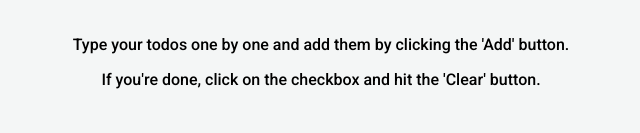
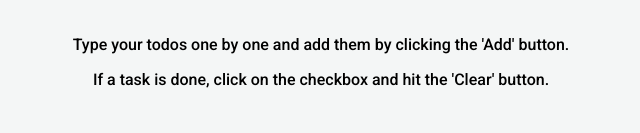
Before and after one commit to martalexaa/react-todo-list, a React (Create React App) app: page / in a window 1280 px wide. Shown: the part 125-258 px from the top of the page, without its empty margins (319-959 px from the left). Built offline with nearby package versions, Linux system fonts and the light colour scheme.

Commit message:
Update App.js

```diff
--- a/src/App.js
+++ b/src/App.js
@@ -52,7 +52,7 @@ function App() {
           <Row className="title" ><h1>My Favorite Todo App</h1></Row>
           <div className='instructions' >
             <p>Type your todos one by one and add them by clicking the 'Add' button.</p>
-            <p>If you're done, click on the checkbox and hit the 'Clear' button.</p>
+            <p>If a task is done, click on the checkbox and hit the 'Clear' button.</p>
           </div>
           <Row>
             <input ref={todoNameRef} type="text" className='input' placeholder='Type here...' ></input>
```
